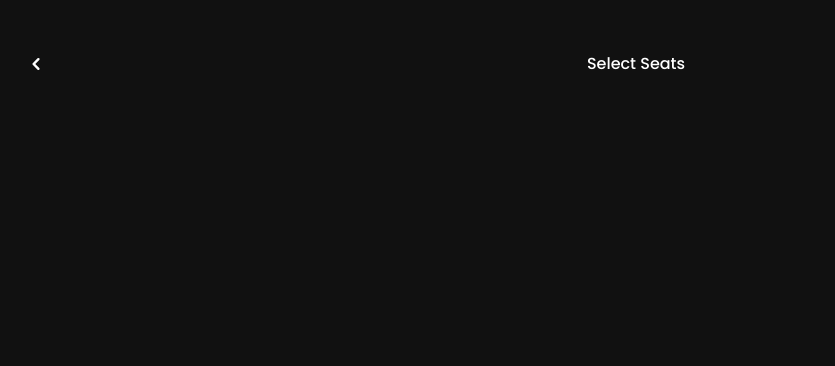
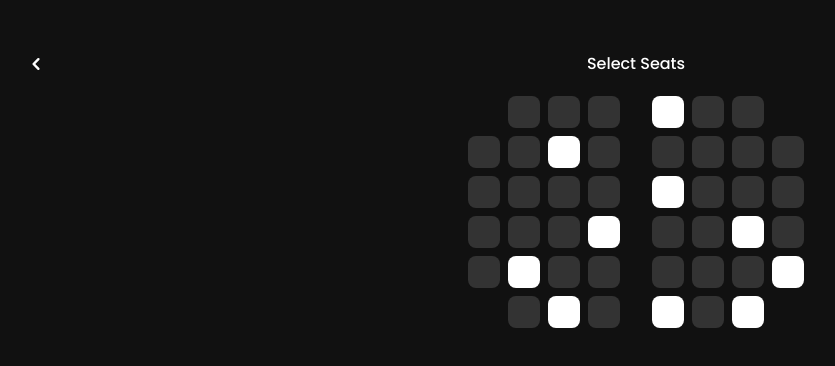
Before and after one commit to Amr-rgb/pilm, a React (Vite) app: page /1/select-seats in a window 1280 px wide. Shown: the top 366 px of the page, without its empty margins (4-839 px from the left). Built offline with nearby package versions, Linux system fonts and the light colour scheme.

Commit message:
adding select seats component

```diff
--- a/src/components/home/Seats.tsx
+++ b/src/components/home/Seats.tsx
@@ -1,5 +1,6 @@
 import { useNavigate, useParams } from "react-router-dom";
 import { HiChevronLeft } from "react-icons/hi";
+import { SeatsSelect } from "./SelectSeats";
 
 export const Seats = () => {
   const navigate = useNavigate();
@@ -16,6 +17,8 @@ export const Seats = () => {
           Select Seats
         </p>
       </div>
+
+      <SeatsSelect />
     </div>
   );
 };
--- /dev/null
+++ b/src/components/home/SelectSeats.tsx
@@ -0,0 +1,178 @@
+import { useEffect, useState } from "react";
+
+export const SeatsSelect = ({
+  seatsInfo,
+  selectedInfo,
+}: {
+  seatsInfo?: { y: number; x: number }[];
+  selectedInfo?: { y: number; x: number }[];
+}) => {
+  const makeSeats = (seatsInfo: { x: number; y: number }[]) => {
+    const seats = [];
+    for (let i = 0; i < 12; i++) {
+      const row = [];
+      const num = i === 0 || i === 5 || i === 6 || i === 11 ? 3 : 4;
+      for (let j = 0; j < num; j++) {
+        let flag = true;
+        seatsInfo.forEach((item) => {
+          if (item.y === i && item.x === j) {
+            row.push(true);
+            flag = false;
+          }
+        });
+        flag && row.push(false);
+      }
+      seats.push(row);
+    }
+    return seats;
+  };
+
+  const [seats, setSeats] = useState(
+    seatsInfo
+      ? makeSeats(seatsInfo)
+      : [
+          [false, false, false],
+          [false, false, false, false],
+          [false, false, false, false],
+          [false, false, false, false],
+          [false, false, false, false],
+          [false, false, false],
+          [false, false, false],
+          [false, false, false, false],
+          [false, false, false, false],
+          [false, false, false, false],
+          [false, false, false, false],
+          [false, false, false],
+        ]
+  );
+  const [availableSeats, setAvailableSeats] = useState<
+    { y: number; x: number }[]
+  >([]);
+  const [selectedSeats, setSelectedSeats] = useState<
+    { y: number; x: number }[]
+  >(selectedInfo || []);
+
+  const plusSeat = (y: number, x: number) => {
+    setAvailableSeats((prev) => [...prev, { y, x }]);
+  };
+
+  const toggleSelected = (y: number, x: number) => {
+    let flag = false;
+    const newArr = selectedSeats
+      .map((item) => {
+        if (item.y === y && item.x === x) {
+          flag = true;
+          return;
+        } else return item;
+      })
+      .filter((i) => i);
+    setSelectedSeats((prev) => (flag ? newArr : [...prev, { y, x }]));
+  };
+
+  return (
+    <div className="flex justify-center space-x-6">
+      <div>
+        {seats.slice(0, 6).map((item, idx) => {
+          return (
+            <div key={idx} className="flex justify-end">
+              {item.map((it, id) => (
+                <Seat
+                  key={id}
+                  ready={Boolean(seatsInfo)}
+                  value={it}
+                  y={idx}
+                  x={id}
+                  selectedSeats={selectedSeats}
+                  plusSeat={plusSeat}
+                  toggleSelected={toggleSelected}
+                />
+              ))}
+            </div>
+          );
+        })}
+      </div>
+
+      <div>
+        {seats.slice(6).map((item, idx) => {
+          return (
+            <div key={idx} className="flex justify-start">
+              {item.map((it, id) => (
+                <Seat
+                  key={id}
+                  ready={Boolean(seatsInfo)}
+                  value={it}
+                  y={idx + 6}
+                  x={id}
+                  selectedSeats={selectedSeats}
+                  plusSeat={plusSeat}
+                  toggleSelected={toggleSelected}
+                />
+              ))}
+            </div>
+          );
+        })}
+      </div>
+    </div>
+  );
+};
+
+const Seat = ({
+  ready,
+  value,
+  y,
+  x,
+  selectedSeats,
+  plusSeat,
+  toggleSelected,
+}: {
+  ready: boolean;
+  value: boolean;
+  y: number;
+  x: number;
+  selectedSeats: { y: number; x: number }[];
+  plusSeat: (y: number, x: number) => void;
+  toggleSelected: (y: number, x: number) => void;
+}) => {
+  const [available, setAvailable] = useState(false);
+  const [selected, setSelected] = useState(false);
+
+  const randomColor = () => {
+    const arr = [1, 2, 3, 4, 5, 6, 7];
+    const color = arr[Math.floor(Math.random() * arr.length)];
+    if (color === 1) {
+      setAvailable(true);
+    }
+  };
+
+  useEffect(() => {
+    if (ready) {
+      setAvailable(value);
+    } else {
+      !available && randomColor();
+      available && plusSeat(y, x);
+    }
+  }, [available]);
+
+  useEffect(() => {
+    ready &&
+      selectedSeats.forEach((item) => {
+        if (item.y === y && item.x === x) {
+          setSelected(true);
+        }
+      });
+  }, []);
+
+  return (
+    <button
+      className={`mt-2 ml-1 mr-1 w-8 h-8 rounded-lg`}
+      style={{
+        background: available ? (selected ? "#fdb33a" : "#fff") : "#333",
+      }}
+      onClick={() => {
+        toggleSelected(y, x);
+        setSelected((prev) => !prev);
+      }}
+      disabled={!available || ready}
+    ></button>
+  );
+};
```
